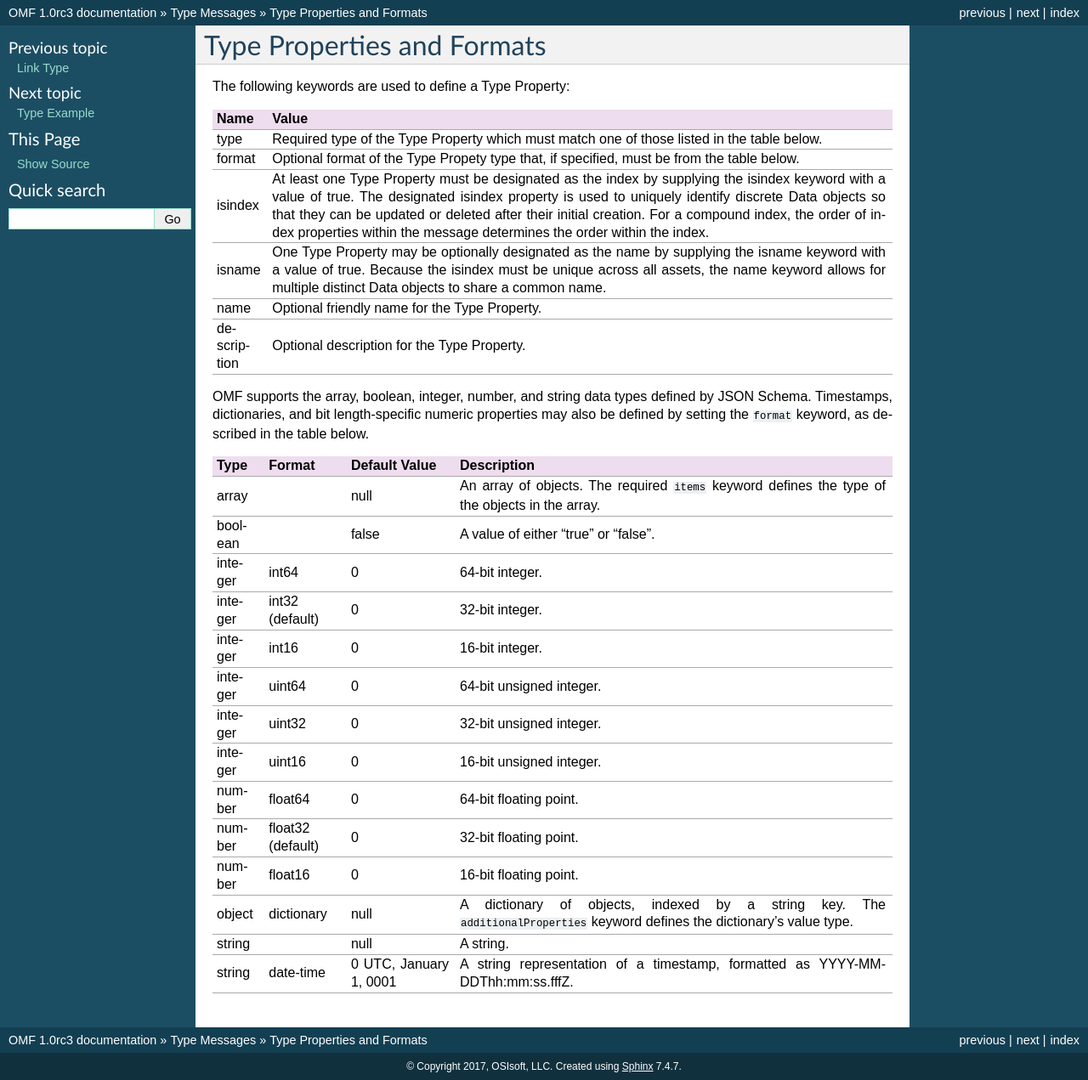
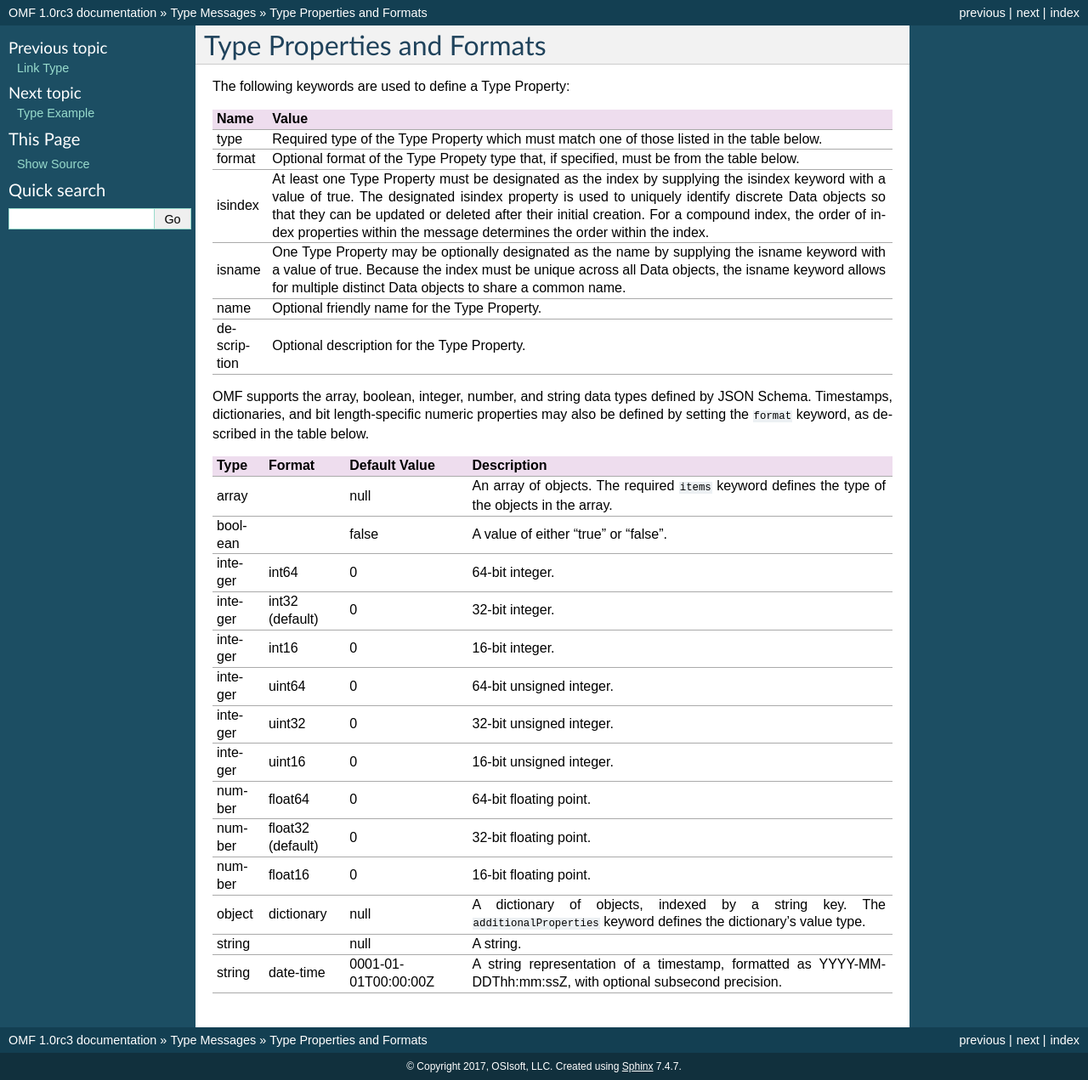
Before and after one commit to AVEVA/OMF-Docs, a Sphinx documentation site: the page built from docs/Type_Properties_and_Formats.rst, in a window 1280 px wide. Shown: the whole page at 85% size. Built offline with Sphinx 7.4.7, drawn with Linux system fonts in a browser that asks for light colours.

Commit message:
Fixed typos in "isname" description and fixed default value for date-time.

```diff
--- a/docs/Type_Properties_and_Formats.rst
+++ b/docs/Type_Properties_and_Formats.rst
@@ -10,7 +10,7 @@ Name                Value
 type                Required type of the Type Property which must match one of those listed in the table below.
 format              Optional format of the Type Propety type that, if specified, must be from the table below.
 isindex   	        At least one Type Property must be designated as the index by supplying the isindex keyword with a value of true. The designated isindex property is used to uniquely identify discrete Data objects so that they can be updated or deleted after their initial creation. For a compound index, the order of index properties within the message determines the order within the index.
-isname              One Type Property may be optionally designated as the name by supplying the isname keyword with a value of true. Because the isindex must be unique across all assets, the name keyword allows for multiple distinct Data objects to share a common name.
+isname              One Type Property may be optionally designated as the name by supplying the isname keyword with a value of true. Because the index must be unique across all Data objects, the isname keyword allows for multiple distinct Data objects to share a common name.
 name                Optional friendly name for the Type Property.
 description         Optional description for the Type Property.
 =================== =============================
@@ -33,5 +33,5 @@ number     float32 (default)    0                       32-bit floating point.
 number     float16              0                       16-bit floating point.
 object     dictionary           null                    A dictionary of objects, indexed by a string key. The ``additionalProperties`` keyword defines the dictionary's value type.
 string                          null                    A string.
-string     date-time            0 UTC, January 1, 0001  A string representation of a timestamp, formatted as YYYY-MM-DDThh:mm:ss.fffZ.
+string     date-time            0001-01-01T00:00:00Z    A string representation of a timestamp, formatted as YYYY-MM-DDThh:mm:ssZ, with optional subsecond precision.
 ========   =================    ======================  ===========
```
